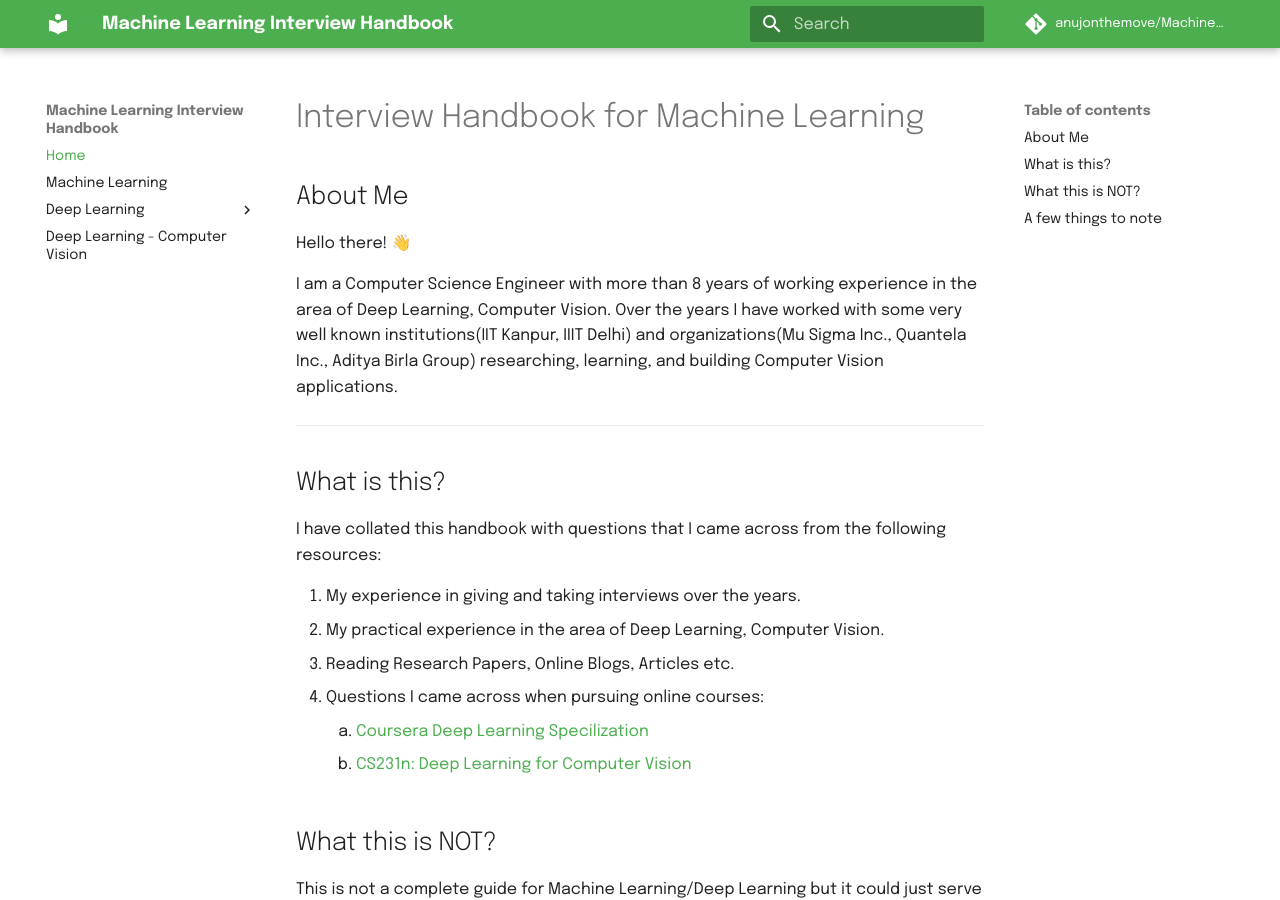
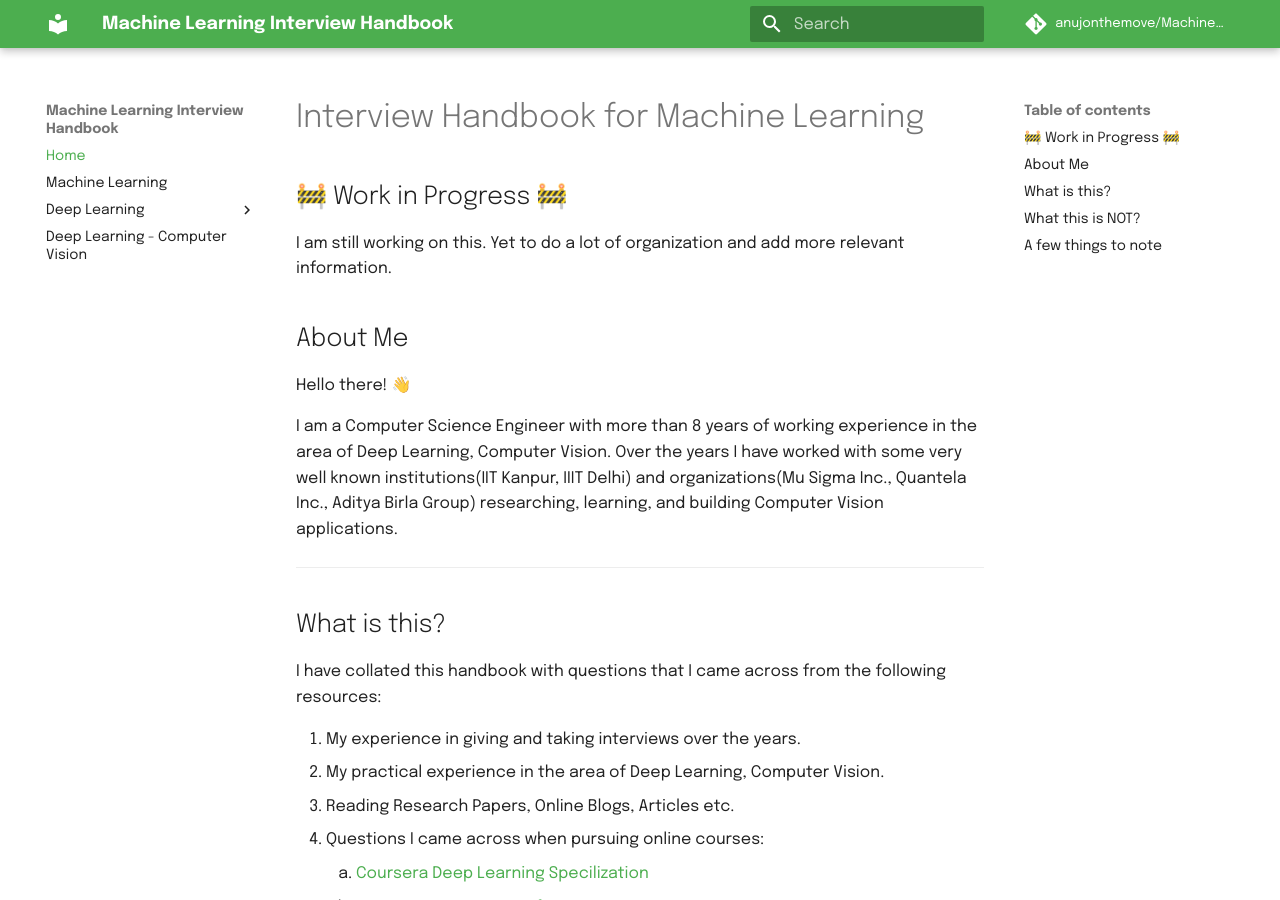
Before and after one commit to anujonthemove/Machine-Learning-Interview-Handbook, an MkDocs documentation site: the page built from docs/index.md, in a window 1280 px wide and 900 px high. Built offline with MkDocs 1.6.1 and Material for MkDocs 9.7.7, drawn with Linux system fonts in a browser that asks for light colours; comment, search, counter and statistics services are not loaded.

Commit message:
wip message

```diff
--- a/docs/index.md
+++ b/docs/index.md
@@ -1,4 +1,7 @@
 # Interview Handbook for Machine Learning
+
+## 🚧 Work in Progress 🚧
+I am still working on this. Yet to do a lot of organization and add more relevant information.
 
 ## About Me
 
```
